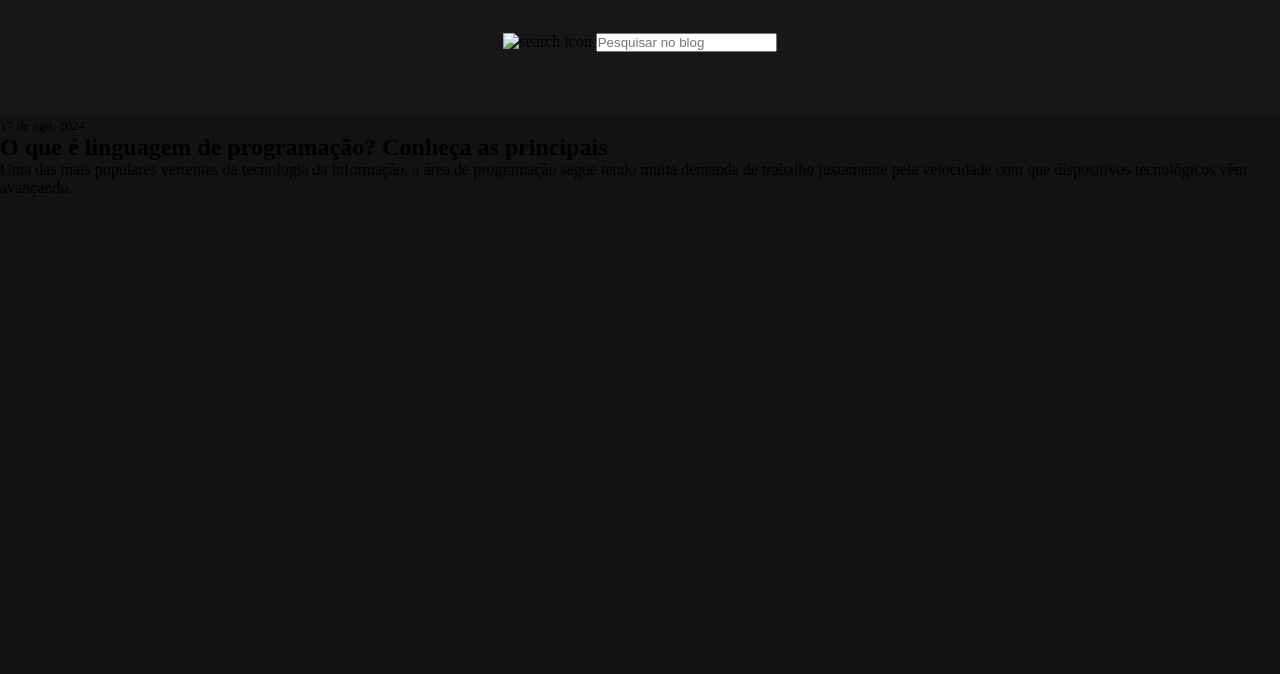
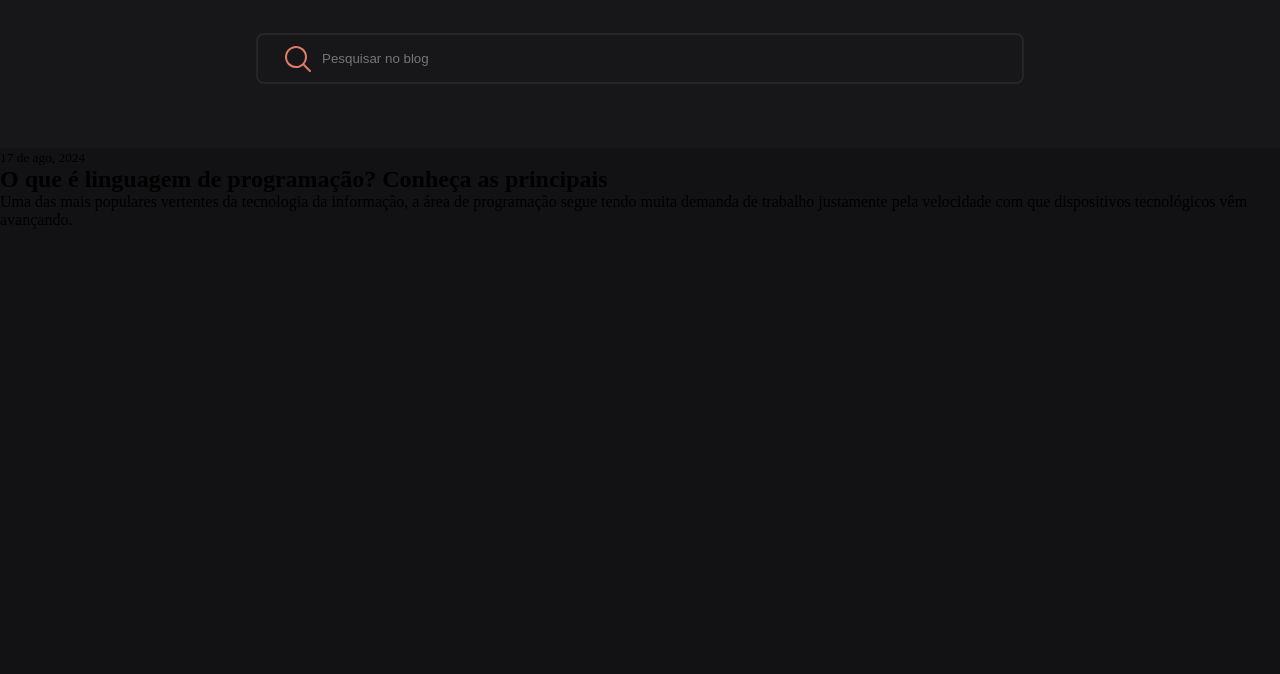
Before and after one commit to lucavieira/blog, a plain HTML site: page index.html in a window 1280 px wide. Shown: the part 126-800 px from the top of the page. Drawn offline with Linux system fonts and the light colour scheme.

Commit message:
Header estilizado, input e icone estilizados.

```diff
--- a/index.html
+++ b/index.html
@@ -11,10 +11,10 @@
 <body>
     <header>
         <h1><span>Code</span>lândia</h1>
-        <label for="search">
-            <img src="" alt="search icon">
+        <div id="input-search">
+            <!-- <img src="./assets/images/icon-search.svg" alt="search icon"> -->
             <input type="search" name="search" id="search" placeholder="Pesquisar no blog">
-        </label>
+        </div>
     </header>
     <main>
         <div class="post">
--- a/style.css
+++ b/style.css
@@ -41,3 +41,33 @@ header h1 {
 header h1 span {
     color: #E07B67;
 }
+
+header #input-search {
+    width: 100%;
+    display: flex;
+    justify-content: center;
+    align-items: center;
+    gap: 16px;
+}
+
+header #input-search img {
+    position: absolute;
+    left: 20%;
+}
+
+header #search {
+    width: 60%;
+    padding: 16px 64px;
+
+    background: url(./assets/images/icon-search.svg) no-repeat left;
+    background-position: 24px;
+
+    border-radius: 8px;
+    border: 2px solid var(--dark-40);
+
+    color: var(--dark-60);
+}
+
+header #search:focus-visible {
+    outline: none;
+}
```
Also changed, not shown: assets/images/icon-search.svg (added).
